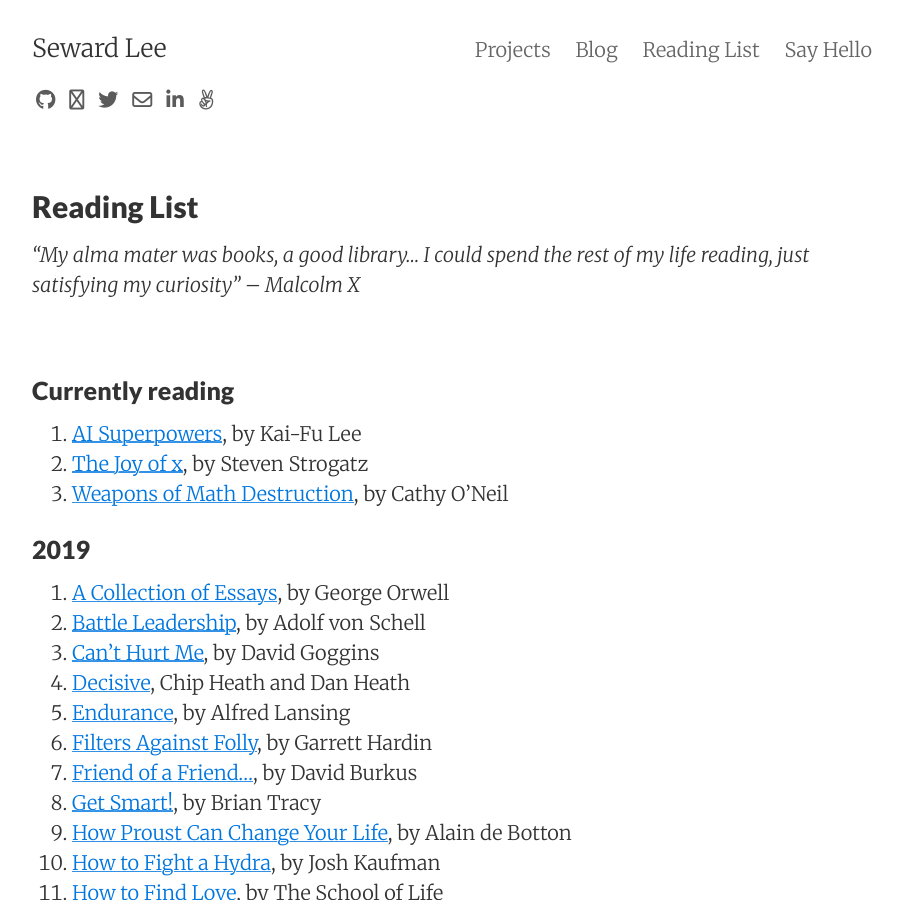
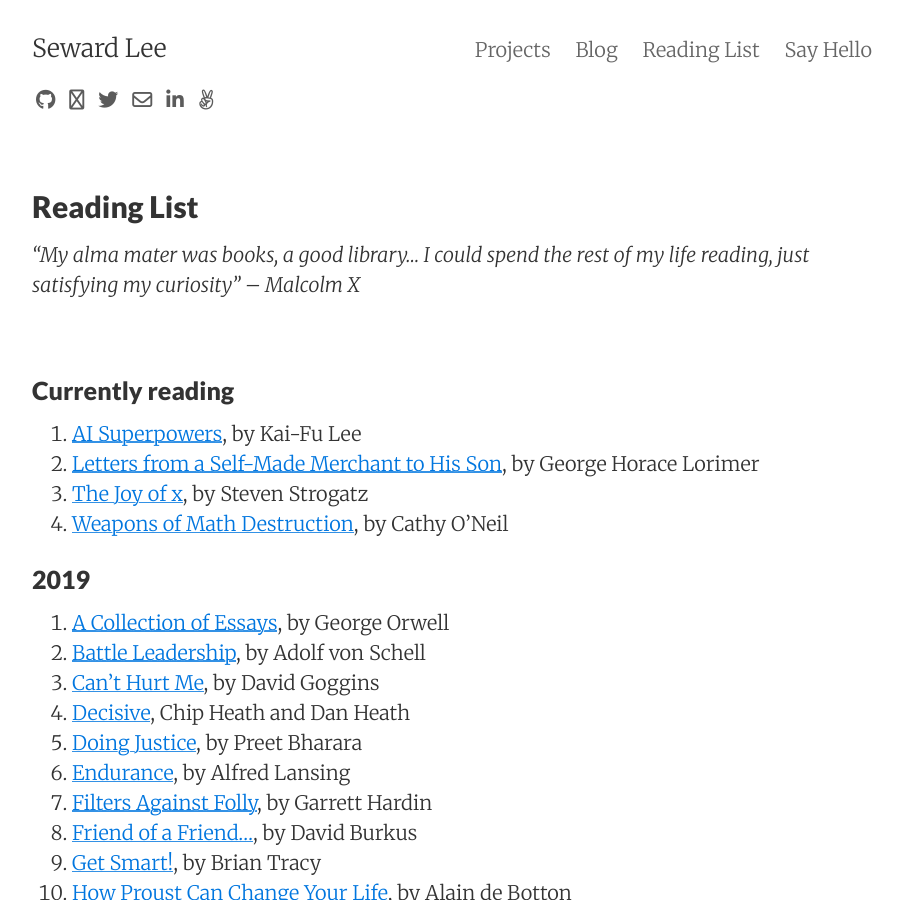
Before and after one commit to sewardlee337/sewardlee337.github.io, a Jekyll site: the page built from readinglist.md, in a window 1280 px wide and 900 px high. Shown: the whole window, without its empty margins (188-1091 px from the left). Built offline with Jekyll 4.4.1, drawn with Linux system fonts in a browser that asks for light colours; nearby versions of some CDN libraries.

Commit message:
Update reading list

```diff
--- a/readinglist.md
+++ b/readinglist.md
@@ -13,6 +13,7 @@ _"My alma mater was books, a good library... I could spend the rest of my life r
 ### Currently reading
 
 1. [AI Superpowers](https://amzn.to/2Hh6siF), by Kai-Fu Lee
+1. [Letters from a Self-Made Merchant to His Son](https://amzn.to/2ngNscP), by George Horace Lorimer
 1. [The Joy of x](https://amzn.to/2YRPHog), by Steven Strogatz
 1. [Weapons of Math Destruction](https://amzn.to/33Q387F), by Cathy O'Neil
 
@@ -23,6 +24,7 @@ _"My alma mater was books, a good library... I could spend the rest of my life r
 1. [Battle Leadership](https://amzn.to/2Ix8nSl), by Adolf von Schell
 1. [Can't Hurt Me](https://amzn.to/2SWPEoM), by David Goggins
 1. [Decisive](https://amzn.to/32NWkXU), Chip Heath and Dan Heath
+1. [Doing Justice](https://amzn.to/2FFusdN), by Preet Bharara
 1. [Endurance](https://amzn.to/2HaWXT1), by Alfred Lansing
 1. [Filters Against Folly](https://amzn.to/2uA3Aqs), by Garrett Hardin
 1. [Friend of a Friend...](https://amzn.to/2ZA0S5e), by David Burkus
```
